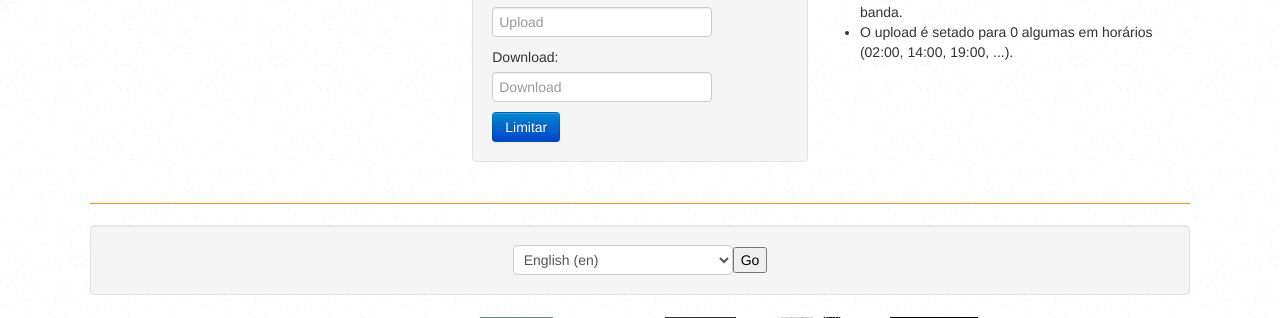
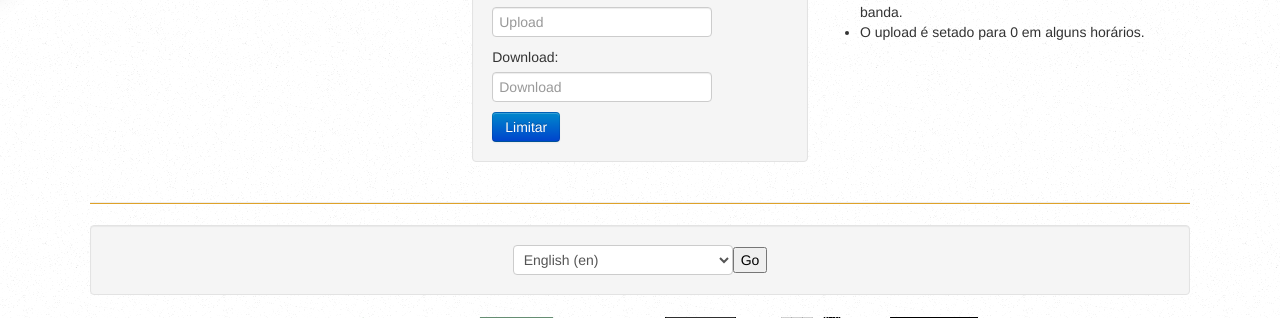
Before and after one commit to agnaldomarinho/juliobs, a Django app: template juliobs/templates/torrents.html in a window 1280 px wide. Shown: the part 277-595 px from the top of the page. Run offline with Django 3.2, Linux system fonts and the light colour scheme; the template is opened without the code that fills it, so the values that code supplies are empty; parts of the project's set-up code (start-up, migrations or seed data) failed here and were passed over; some libraries are stand-ins or nearby versions.

Commit message:
Correcao gramatical

```diff
--- a/juliobs/templates/torrents.html
+++ b/juliobs/templates/torrents.html
@@ -44,8 +44,7 @@
             <ul>
                 <li>0 kB/s = ilimitado.
                 <li>*DESLIMITEM* quando não precisarem da banda.
-                <li>O upload é setado para 0 algumas em horários (02:00, 14:00,
-                19:00, ...).
+                <li>O upload é setado para 0 em alguns horários.
             </ul>
         </div>
     </div>
```
